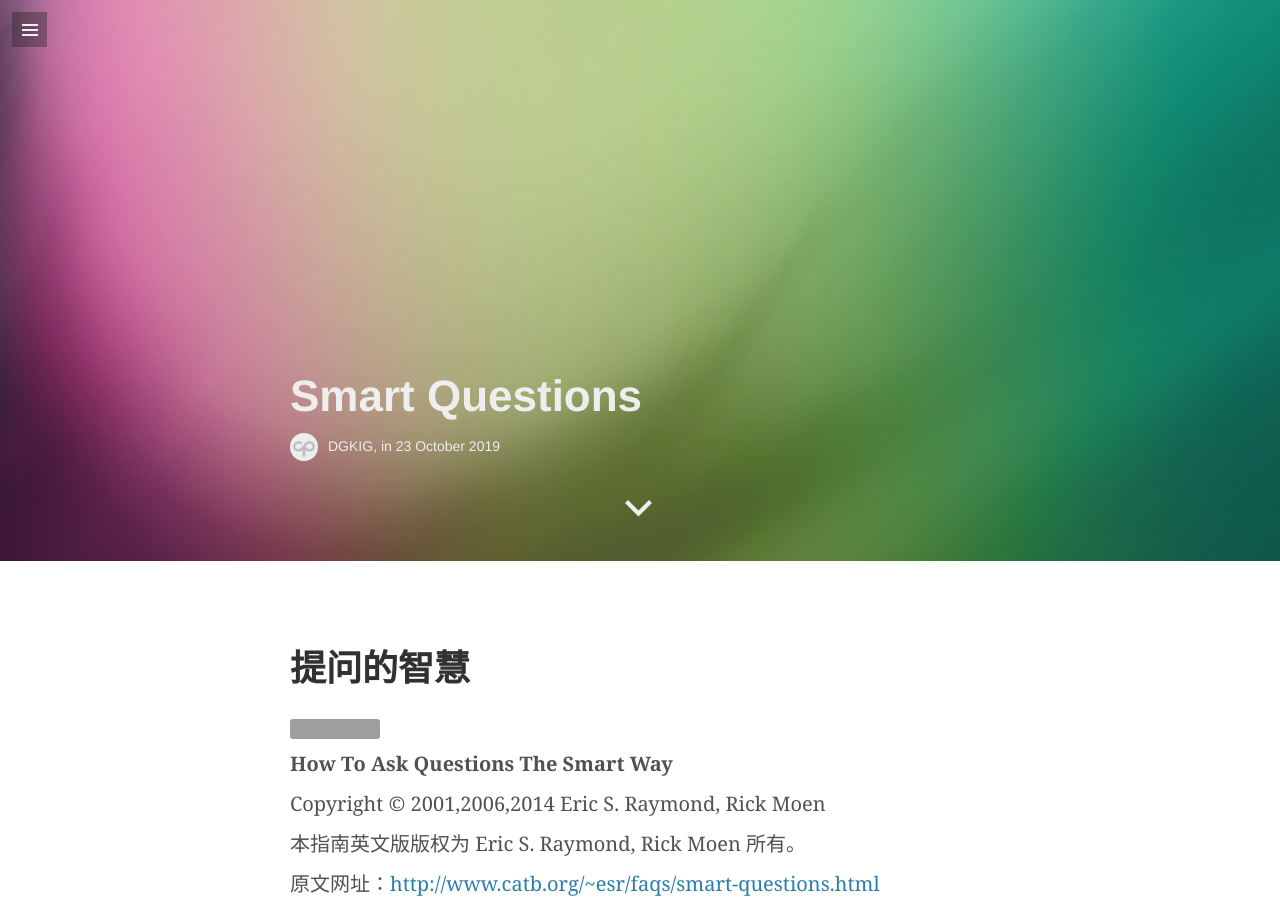
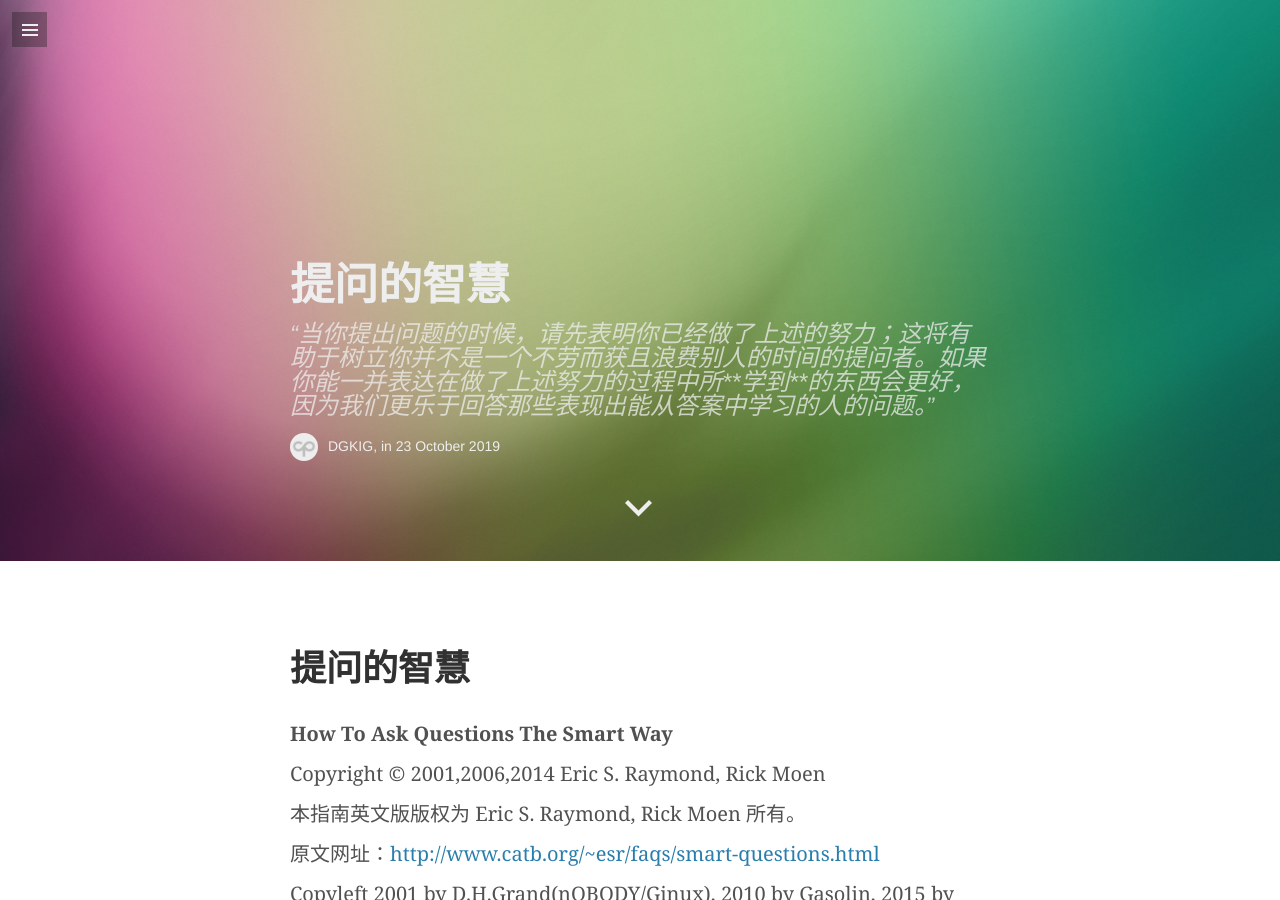
Before and after one commit to cssailing/dgkid, a Jekyll site: the page built from _posts/2019-10-23-smart-questions.md, in a window 1280 px wide and 900 px high, scrolled down 339 px. Built offline with Jekyll 4.4.1, drawn with Linux system fonts in a browser that asks for light colours; some web fonts are replaced; our own code applies the rules of GitHub Pages for plain Markdown files; comment, search, counter and statistics services are not loaded; grey boxes are pictures that could not be loaded.

Commit message:
Update 2019-10-23-smart-questions.md

```diff
--- a/_posts/2019-10-23-smart-questions.md
+++ b/_posts/2019-10-23-smart-questions.md
@@ -1,5 +1,12 @@
+---
+layout: post
+title: "提问的智慧"
+quote: "当你提出问题的时候，请先表明你已经做了上述的努力；这将有助于树立你并不是一个不劳而获且浪费别人的时间的提问者。如果你能一并表达在做了上述努力的过程中所**学到**的东西会更好，因为我们更乐于回答那些表现出能从答案中学习的人的问题。"
+image: false
+video: false
+comments: true
+---
 # 提问的智慧
-[![PRs Welcome](https://img.shields.io/badge/PRs-welcome-brightgreen.svg?style=flat-square)](https://github.com/ryanhanwu/How-To-Ask-Questions-The-Smart-Way/pulls)
 
 **How To Ask Questions The Smart Way**
 
```
